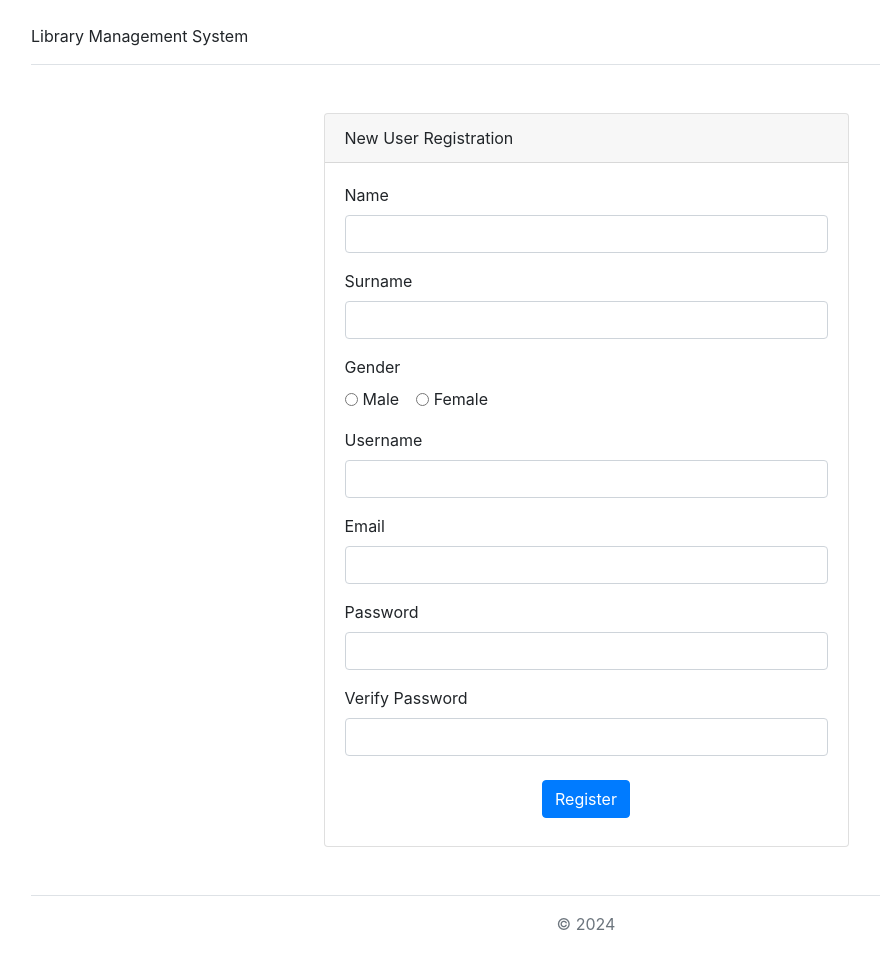
After one commit to RegiLoshi/Library-Web, a PHP site: page /userSignUp.php in a window 1280 px wide. The commit adds this page. Shown: the whole page, without its empty margins (54-934 px from the left). Run offline with PHP 8.4, Linux system fonts and the light colour scheme.

Commit message:
user sign up :D

```diff
--- a/php/MainView.php
+++ b/php/MainView.php
@@ -38,7 +38,7 @@ include 'header.php';
       <a href="">User</a>
     </li>
     <li>
-      <a href="#" id="signOut">Sign Out</a>
+      <a href="logout.php" id="signOut">Sign Out</a>
     </li>
   </ul>
   </nav>
--- /dev/null
+++ b/php/userSignUp.php
@@ -0,0 +1,194 @@
+<?php
+include 'dbConnection.php';
+include 'header.php';
+
+session_start();
+if (isset($_SESSION['user_id'])) {
+    header('location:MainView.php');
+    exit();
+}
+
+$message = '';
+
+if (isset($_POST["register_button"])) {
+    $formdata = array();
+
+    if (empty($_POST['user_name'])) {
+        $message .= '<li>Name is required</li>';
+    } else {
+        $formdata['user_name'] = trim($_POST['user_name']);
+    }
+
+    if (empty($_POST['user_surname'])) {
+        $message .= '<li>Surname is required</li>';
+    } else {
+        $formdata['user_surname'] = trim($_POST['user_surname']);
+    }
+
+    if (empty($_POST['gender'])) {
+        $message .= '<li>Gender is required</li>';
+    } else {
+        $formdata['gender'] = $_POST['gender'];
+    }
+
+    if (empty($_POST['username'])) {
+        $message .= '<li>Username is required</li>';
+    } else {
+        $formdata['username'] = trim($_POST['username']);
+    }
+
+    if (empty($_POST["user_email_address"])) {
+        $message .= '<li>Email is required</li>';
+    } else {
+        if (!filter_var($_POST["user_email_address"], FILTER_VALIDATE_EMAIL)) {
+            $message .= '<li>Invalid Email Address</li>';
+        } else {
+            $formdata['user_email_address'] = trim($_POST['user_email_address']);
+        }
+    }
+
+    if (empty($_POST["user_password"])) {
+        $message .= '<li>Password is required</li>';
+    } else {
+        $salt = 'WebDevLibrary12345$()';
+        $salted = trim($_POST['user_password']) . $salt;
+        $formdata['user_password'] = md5($salted);
+    }
+
+    if (empty($_POST["verify_password"])) {
+        $message .= '<li>Verifying the password is required</li>';
+    } else {
+        $salt = 'WebDevLibrary12345$()';
+        $salted = trim($_POST['verify_password']) . $salt;
+        $formdata['verify_password'] = md5($salted);
+    }
+
+    if ($message == '') {
+
+        if ($formdata['user_password'] != $formdata['verify_password']) {
+            $message .= '<li>Passwords do not match</li>';
+        }
+
+        $data = array(
+            ':user_email_address' => $formdata['user_email_address']
+        );
+
+        $query = "
+        SELECT * FROM generaluser
+        WHERE email = :user_email_address
+        ";
+
+        $statement = $conn->prepare($query);
+        $statement->execute($data);
+
+        if ($statement->rowCount() > 0) {
+            $message .= '<li>Email Already Registered</li>';
+        }
+
+        $data = array(
+            ':username' => $formdata['username']
+        );
+
+        $query = "
+        SELECT * FROM generaluser
+        WHERE username = :username
+        ";
+        $statement = $conn->prepare($query);
+        $statement->execute($data);
+
+        if ($statement->rowCount() > 0) {
+            $message .= '<li>Username Already Exists</li>';
+        }
+
+        if ($message == '') {
+            $data = array(
+				':user_name'			=>	$formdata['user_name'],
+				':user_surname'			=>	$formdata['user_surname'],
+				':gender'		        =>	$formdata['gender'],
+				':username'			    =>	$formdata['username'],
+				':user_email_address'	=>	$formdata['user_email_address'],
+				':user_password'		=>	$formdata['user_password']
+			);
+
+            $query = "
+			INSERT INTO generaluser
+            (firstName, lastName, email, username, password, gender)
+            VALUES (:user_name, :user_surname, :user_email_address, :username, :user_password, :gender)
+			";
+
+            $statement = $conn->prepare($query);
+			$statement->execute($data);
+
+            session_start();
+			$_SESSION['user_id'] = $formdata['user_email_address'];
+            header('location:MainView.php');
+            exit();
+        }
+    }
+}
+
+?>
+<div class="d-flex align-items-center justify-content-center mt-5 mb-5" style="min-height:700px;">
+    <div class="col-md-6">
+        <?php
+
+        if ($message != '') {
+            echo '<div class="alert alert-danger"><ul>' . $message . '</ul></div>';
+        }
+
+        ?>
+        <div class="card">
+            <div class="card-header">New User Registration</div>
+            <div class="card-body">
+                <form method="POST" enctype="multipart/form-data">
+                    <div class="mb-3">
+                        <label class="form-label">Name</label>
+                        <input type="text" name="user_name" class="form-control" id="user_name" value="<?php echo isset($_POST['user_name']) ? htmlspecialchars($_POST['user_name']) : ''; ?>" />
+                    </div>
+                    <div class="mb-3">
+                        <label class="form-label">Surname</label>
+                        <input type="text" name="user_surname" class="form-control" id="user_surname" value="<?php echo isset($_POST['user_surname']) ? htmlspecialchars($_POST['user_surname']) : ''; ?>" />
+                    </div>
+                    <div class="mb-3">
+                        <label class="form-label">Gender</label><br>
+                        <div class="form-check form-check-inline">
+                            <input class="form-check-input" type="radio" name="gender" id="male" value="male" <?php echo (isset($_POST['gender']) && $_POST['gender'] == 'male') ? 'checked' : ''; ?>>
+                            <label class="form-check-label" for="male">Male</label>
+                        </div>
+                        <div class="form-check form-check-inline">
+                            <input class="form-check-input" type="radio" name="gender" id="female" value="female" <?php echo (isset($_POST['gender']) && $_POST['gender'] == 'female') ? 'checked' : ''; ?>>
+                            <label class="form-check-label" for="female">Female</label>
+                        </div>
+                    </div>
+                    <div class="mb-3">
+                        <label class="form-label">Username</label>
+                        <input type="text" name="username" class="form-control" id="username" value="<?php echo isset($_POST['username']) ? htmlspecialchars($_POST['username']) : ''; ?>" />
+                    </div>
+                    <div class="mb-3">
+                        <label class="form-label">Email</label>
+                        <input type="text" name="user_email_address" id="user_email_address" class="form-control" value="<?php echo isset($_POST['user_email_address']) ? htmlspecialchars($_POST['user_email_address']) : ''; ?>" />
+                    </div>
+                    <div class="mb-3">
+                        <label class="form-label">Password</label>
+                        <input type="password" name="user_password" id="user_password" class="form-control" />
+                    </div>
+                    <div class="mb-3">
+                        <label class="form-label">Verify Password</label>
+                        <input type="password" name="verify_password" id="verify_password" class="form-control" />
+                    </div>
+                    <div class="text-center mt-4 mb-2">
+                        <input type="submit" name="register_button" class="btn btn-primary" value="Register" />
+                    </div>
+                </form>
+            </div>
+        </div>
+    </div>
+</div>
+
+
+<?php
+
+
+include 'footer.php';
+
+?>
```
Also changed, not shown: php/adminLogin.php (+8 -1 lines), php/index.php (+1 -7 lines).
